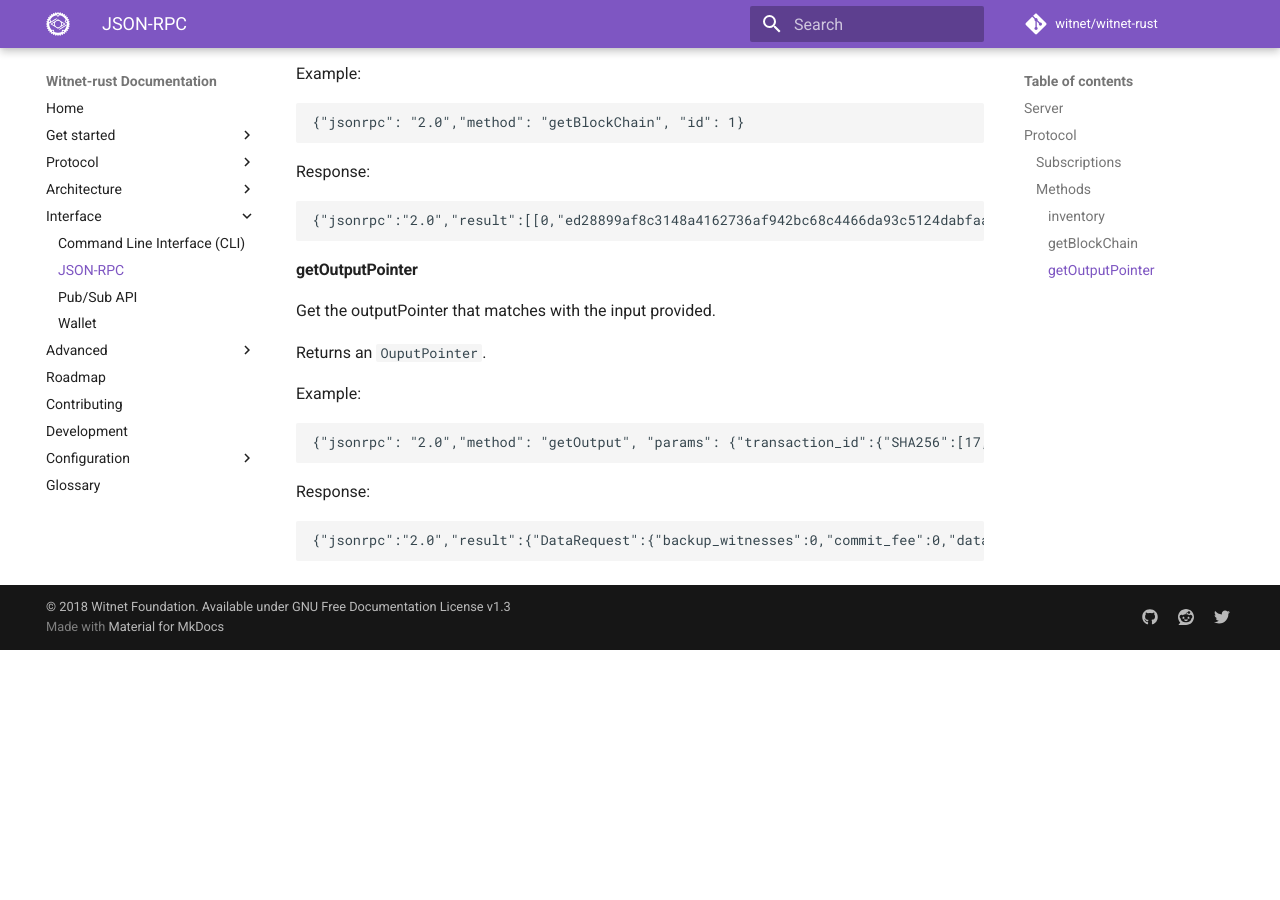
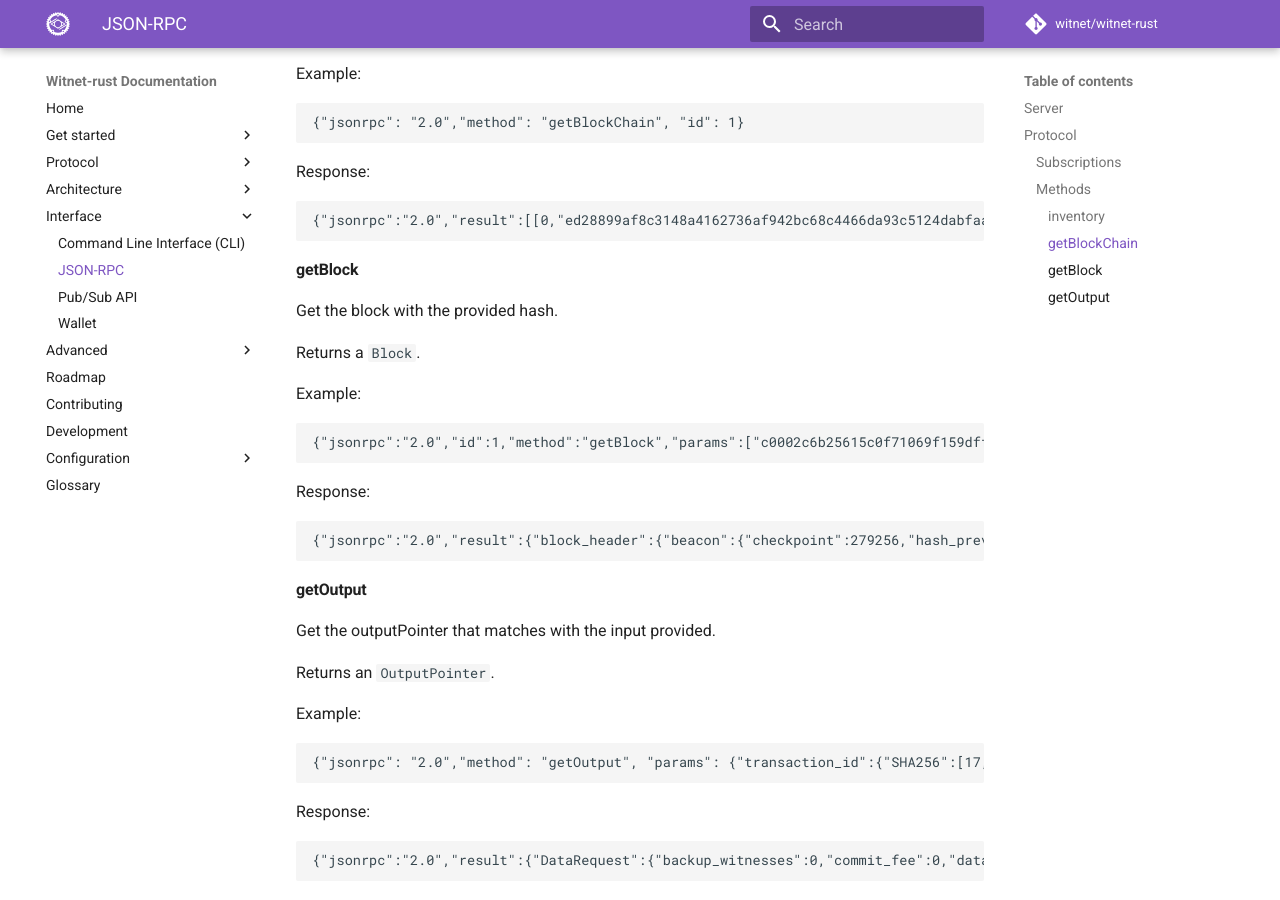
Before and after one commit to witnet/witnet-rust, an MkDocs documentation site: the page built from docs/interface/json-rpc.md, in a window 1280 px wide and 900 px high, scrolled down 2007 px. Built offline with MkDocs 1.6.1 and Material for MkDocs 9.7.7, drawn with Linux system fonts in a browser that asks for light colours; comment, search, counter and statistics services are not loaded; before the commit the page ends 2657 px from its top, so only the background shows below that.

Commit message:
docs(interface): document getBlocks method

````diff
--- a/docs/interface/json-rpc.md
+++ b/docs/interface/json-rpc.md
@@ -108,10 +108,29 @@
 {"jsonrpc":"2.0","result":[[0,"ed28899af8c3148a4162736af942bc68c4466da93c5124dabfaa7c582af49e30"],[1,"9c9038cfb31a7050796920f91b17f4a68c7e9a795ee8962916b35d39fc1efefc"]],"id":1}
 ```
 
-#### getOutputPointer
+
+#### getBlock
+Get the block with the provided hash.
+
+Returns a `Block`.
+
+Example:
+
+```
+{"jsonrpc":"2.0","id":1,"method":"getBlock","params":["c0002c6b25615c0f71069f159dffddf8a0b3e529efb054402f0649e969715bdb"]}
+```
+
+Response:
+
+```
+{"jsonrpc":"2.0","result":{"block_header":{"beacon":{"checkpoint":279256,"hash_prev_block":{"SHA256":[255,198,135,145,253,40,66,175,226,220,119,243,233,210,25,119,171,217,215,188,185,190,93,116,164,234,217,67,30,102,205,46]}},"hash_merkle_root":{"SHA256":[213,120,146,54,165,218,119,82,142,198,232,156,45,174,34,203,107,87,171,204,108,233,223,198,186,218,93,102,190,186,216,27]},"version":0},"proof":{"block_sig":{"Secp256k1":{"r":[112,102,21,231,95,88,196,37,189,190,121,79,13,61,106,45,53,191,114,223,172,133,64,85,96,96,61,17,125,86,4,149],"s":[112,102,21,231,95,88,196,37,189,190,121,79,13,61,106,45,53,191,114,223,172,133,64,85,96,96,61,17,125,86,4,149],"v":0}},"influence":0},"txns":[{"inputs":[],"outputs":[{"ValueTransfer":{"pkh":[0,0,0,0,0,0,0,0,0,0,0,0,0,0,0,0,0,0,0,0],"value":50000000000}}],"signatures":[],"version":0}]},"id":1}
+```
+
+
+#### getOutput
 Get the outputPointer that matches with the input provided.
 
-Returns an `OuputPointer`.
+Returns an `OutputPointer`.
 
 Example:
 
````
Also changed, not shown: docs/interface/cli.md (+23 -0 lines).
